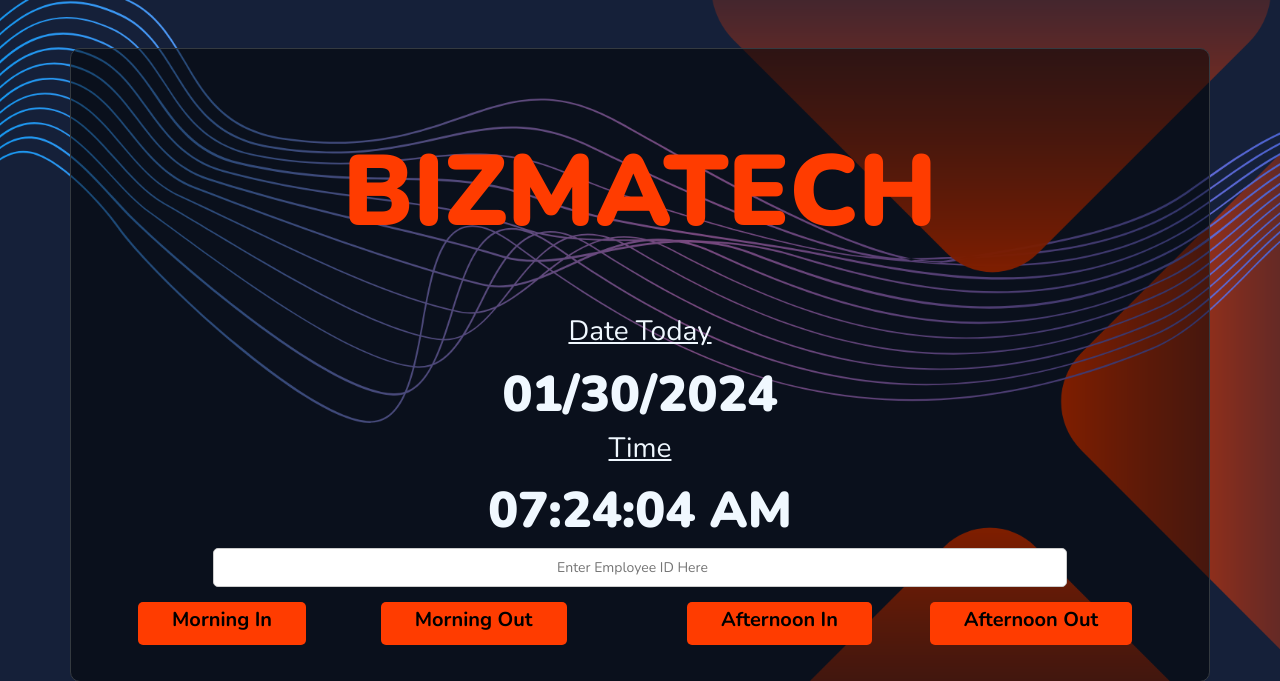
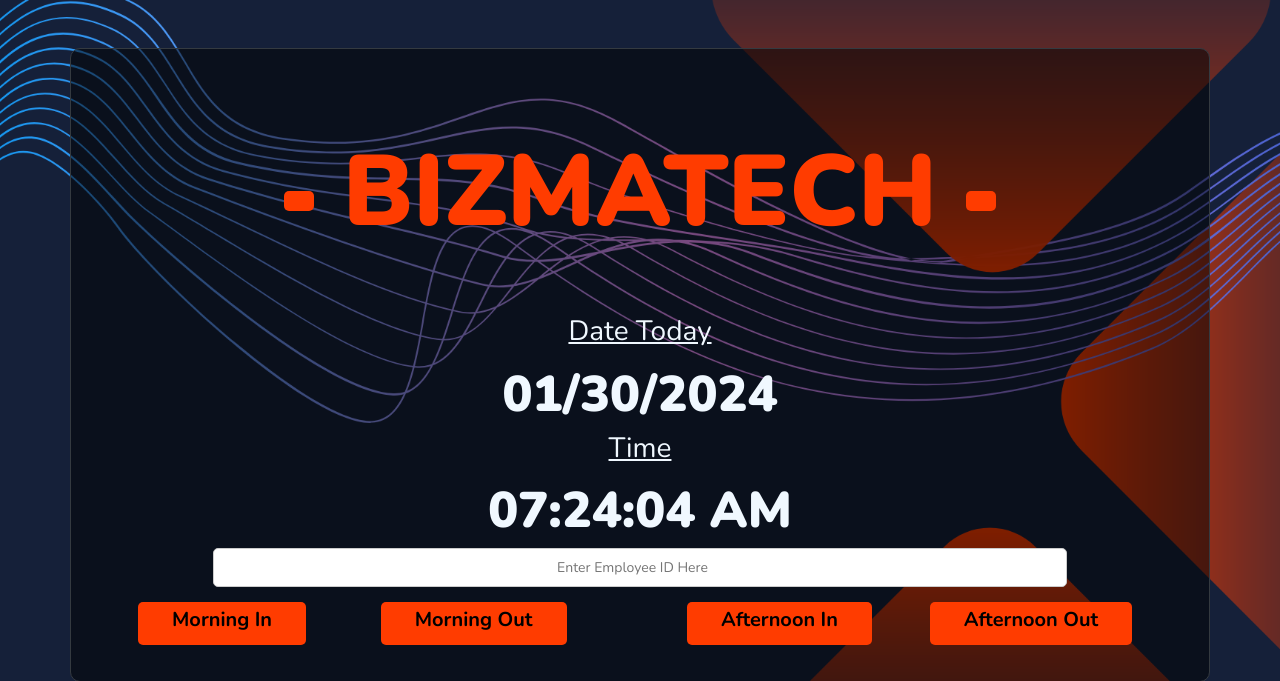
Before and after one commit to mariannejordan20/DTR2, a PHP site: page /Employee_Attendance/ in a window 1280 px wide. Shown: the top 681 px of the page. Run offline with PHP 8.4, Linux system fonts and the light colour scheme; some libraries are stand-ins or nearby versions.

Commit message:
Update index.php

```diff
--- a/index.php
+++ b/index.php
@@ -75,7 +75,11 @@
 </head>
 <body>
   <div class="containerIndex container border border-dark mt-5 custom-container">
-        <p class="compName companyPosition text-center mt-5 mb-5">BIZMATECH</p>
+        <p class="compName companyPosition text-center mt-5 mb-5">
+  <a href="AdminPortal.php" class="btn btn-sm buttons"></a>
+            BIZMATECH
+            <a href="AdminReportsDaily.php" class="btn btn-sm buttons"></a>
+        </p>
         <div class="container">
             <div class="row text-center">
                 <div class="col-xl-12">
```
